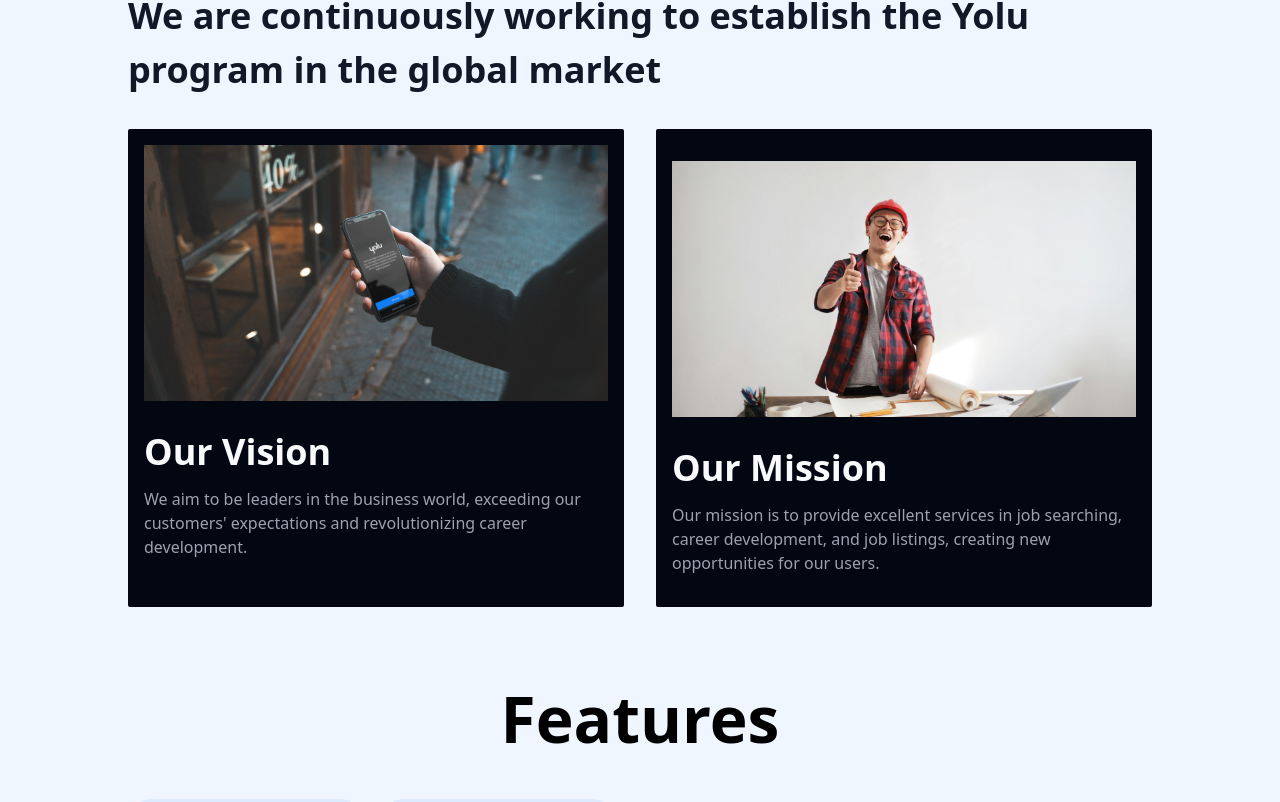
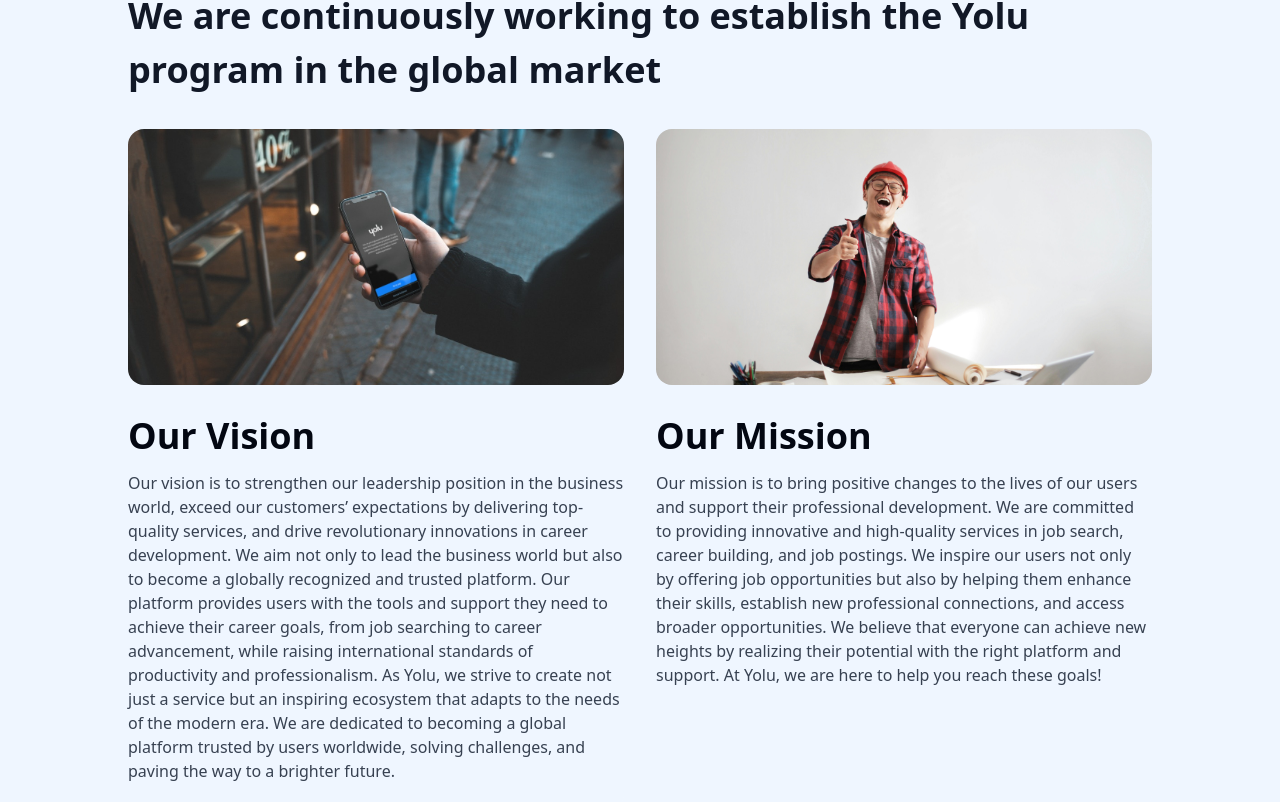
Before and after one commit to hazratAZE/yolu.app, a Next.js app: page /en in a window 1280 px wide. Shown: the part 2217-3019 px from the top of the page. Built offline with nearby package versions, Linux system fonts and the light colour scheme.

Commit message:
Change about screen mission and vision sections

```diff
--- a/messages/az.json
+++ b/messages/az.json
@@ -17,10 +17,10 @@
   "team_collaboration_desc": "Yolu olaraq, komanda əməkdaşlığını uğurun əsas elementi kimi görürük. Müxtəlif istedadları və baxış bucaqlarını bir araya gətirərək, güclü bir sinerji yaradırıq. Birlikdə işləməyin ortaq məqsədlərə daha sürətli və təsirli şəkildə çatmağa imkan verdiyinə inanırıq. Şəffaflıq, ünsiyyət və qarşılıqlı etimad prinsipləri ilə hər bir komanda üzvünün töhfəsini dəyərli hesab edirik.",
   "our_vision": "Vizyonumuz",
   "mission": "Missiyamız",
-  "mission_desc": "Missiyamız, istifadəçilərimizə iş tapma, karyera inkişafı və iş elanları vermə sahəsində mükəmməl xidmətlər təqdim edərək onlara yeni fürsətlər yaratmaqdır.",
+  "mission_desc": "Missiyamız, istifadəçilərimizin həyatında müsbət dəyişikliklər yaratmaq və onların peşəkar inkişafına dəstək olmaqdır. Biz, iş tapmaq, karyera qurmaq və iş elanları vermək sahəsində innovativ və yüksək keyfiyyətli xidmətlər təqdim etməyi əsas məqsədimiz hesab edirik. İstifadəçilərimizə yalnız iş elanları ilə deyil, həm də onların bacarıqlarını inkişaf etdirmək, yeni peşəkar əlaqələr qurmaq və daha geniş imkanlardan yararlanmaq üçün ilham veririk. Biz inanırıq ki, hər bir insan öz potensialını reallaşdırmaq üçün doğru platforma və dəstəklə yeni zirvələrə çata bilər. Yolu olaraq, bu məqsədlərə nail olmaq üçün yanınızdayıq!",
   "we_working_on": "Yolu proqramının qlobal bazarda öz yerini tutması üçün fəal şəkildə çalışırıq",
   "innovation_desc": "Yolu olaraq, innovasiyanı yalnız bir hədəf deyil, bir səyahət kimi görürük. Daim yenilikçi ideyalar inkişaf etdirərək, istifadəçilərimizin həyatını asanlaşdıran həllər təqdim edir və hər addımda gələcəyi formalaşdırmağa diqqət yetiririk. Texnologiyanı insan mərkəzli yanaşma ilə birləşdirərək, sərhədləri aşan layihələrə imza atırıq.",
-  "vision_desc": "İş dünyasında lider olmağı, müştərilərimizin gözləntilərini aşmağı və karyera inkişafında inqilab etməyi hədəfləyirik.",
+  "vision_desc": "Vizyonumuz, iş dünyasında liderlik mövqeyimizi möhkəmləndirmək, müştərilərimizin gözləntilərini aşaraq onlara ən yüksək keyfiyyətdə xidmət təqdim etmək və karyera inkişafı sahəsində inqilabi yeniliklər etməkdir. Biz yalnız iş dünyasında öncül olmaqla kifayətlənmirik, həm də qlobal səviyyədə tanınan və hər kəsin etibar etdiyi bir platforma çevrilməyi hədəfləyirik. Platformamız, istifadəçilərimizin iş tapmaqdan tutmuş karyera məqsədlərinə çatmaq üçün lazımi alətləri və dəstəyi təmin edərək dünya miqyasında məhsuldarlıq və peşəkarlıq standartlarını yüksəltməyi məqsəd qoyur. Yolu olaraq, sadəcə bir xidmət deyil, həm də ilham verən və müasir dövrün ehtiyaclarına uyğunlaşan bir ekosistem yaratmağa çalışırıq. Dünyanın hər yerindən istifadəçilərimizin etibar etdiyi, çətinlikləri həll edən və gələcəyə doğru yol açan qlobal bir platform olmaq üçün çalışırıq.",
   "service_desc": "İstifadəçilərimizə iş tapma, karyera inkişafı və iş elanları vermə sahəsində mükəmməl xidmətlər təqdim edərək onlara yeni fürsətlər yaratmaq.",
   "contact_us": "Bizimlə Əlaqə",
   "innovation": "İnnovasiya",
--- a/messages/en.json
+++ b/messages/en.json
@@ -17,10 +17,10 @@
   "team_collaboration_desc": "At Yolu, we see team collaboration as the cornerstone of success. By bringing together diverse talents and perspectives, we create a powerful synergy. We believe that working together enables us to achieve common goals faster and more effectively. With principles of transparency, communication, and mutual trust, we value the contributions of every team member.",
   "our_vision": "Our Vision",
   "mission": "Our Mission",
-  "mission_desc": "Our mission is to provide excellent services in job searching, career development, and job listings, creating new opportunities for our users.",
+  "mission_desc": "Our mission is to bring positive changes to the lives of our users and support their professional development. We are committed to providing innovative and high-quality services in job search, career building, and job postings. We inspire our users not only by offering job opportunities but also by helping them enhance their skills, establish new professional connections, and access broader opportunities. We believe that everyone can achieve new heights by realizing their potential with the right platform and support. At Yolu, we are here to help you reach these goals!",
   "we_working_on": "We are continuously working to establish the Yolu program in the global market",
   "innovation_desc": "At Yolu, we see innovation not just as a goal, but as a journey. By continuously developing innovative ideas, we deliver solutions that simplify our users' lives and focus on shaping the future at every step. Combining technology with a human-centered approach, we create projects that transcend boundaries.",
-  "vision_desc": "We aim to be leaders in the business world, exceeding our customers' expectations and revolutionizing career development.",
+  "vision_desc": "Our vision is to strengthen our leadership position in the business world, exceed our customers’ expectations by delivering top-quality services, and drive revolutionary innovations in career development. We aim not only to lead the business world but also to become a globally recognized and trusted platform. Our platform provides users with the tools and support they need to achieve their career goals, from job searching to career advancement, while raising international standards of productivity and professionalism. As Yolu, we strive to create not just a service but an inspiring ecosystem that adapts to the needs of the modern era. We are dedicated to becoming a global platform trusted by users worldwide, solving challenges, and paving the way to a brighter future.",
   "service_desc": "We provide excellent services in job searching, career development, and job listings, creating new opportunities for our users.",
   "contact_us": "Contact Us",
   "innovation": "Innovation",
--- a/messages/ru.json
+++ b/messages/ru.json
@@ -17,8 +17,8 @@
   "team_collaboration_desc": "В Yolu мы рассматриваем командное сотрудничество как ключевой элемент успеха. Объединяя разные таланты и точки зрения, мы создаем мощную синергию. Мы уверены, что совместная работа позволяет быстрее и эффективнее достигать общих целей. Следуя принципам прозрачности, коммуникации и взаимного доверия, мы ценим вклад каждого члена команды.",
   "our_vision": "Наше видение",
   "mission": "Наша миссия",
-  "mission_desc": "Наша миссия - предоставлять отличные услуги в области поиска работы, карьерного роста и размещения вакансий, создавая новые возможности для наших пользователей.",
-  "vision_desc": "Мы стремимся быть лидерами в мире бизнеса, превосходя ожидания наших клиентов и революционизируя развитие карьеры.",
+  "mission_desc": "Наша миссия — создавать положительные изменения в жизни наших пользователей и поддерживать их профессиональное развитие. Мы ставим своей целью предоставление инновационных и высококачественных услуг в области поиска работы, построения карьеры и публикации вакансий. Мы вдохновляем наших пользователей не только предложением вакансий, но и помощью в развитии их навыков, установлении новых профессиональных связей и использовании более широких возможностей. Мы верим, что каждый человек может достичь новых высот, реализуя свой потенциал с помощью правильной платформы и поддержки. С Yolu мы рядом, чтобы помочь вам достичь этих целей!",
+  "vision_desc": "Наша визия — укрепить лидерские позиции в деловом мире, превзойти ожидания наших клиентов, предлагая им услуги высочайшего качества, и осуществить революционные изменения в области карьерного развития. Мы стремимся не только быть лидерами в бизнесе, но и стать глобальной платформой, признанной во всем мире и заслуживающей доверия каждого. Наша платформа предоставляет пользователям все необходимые инструменты и поддержку для поиска работы и достижения карьерных целей, поднимая стандарты эффективности и профессионализма на международном уровне. Как Yolu, мы создаем не просто сервис, а вдохновляющую экосистему, которая отвечает требованиям современности. Мы работаем над тем, чтобы стать глобальной платформой, которой доверяют пользователи со всего мира, которая решает их задачи и прокладывает путь в будущее.",
   "service_desc": "Мы предоставляем отличные услуги в поиске работы, развитии карьеры и размещении вакансий, создавая новые возможности для наших пользователей.",
   "contact_us": "Свяжитесь с нами",
   "innovation": "Инновация",
--- a/messages/tr.json
+++ b/messages/tr.json
@@ -19,9 +19,9 @@
   "team_collaboration_desc": "Yolu olarak, takım işbirliğini başarıya ulaşmanın en önemli unsuru olarak görüyoruz. Farklı yetenekleri ve bakış açılarını bir araya getirerek, güçlü bir sinerji yaratıyoruz. Birlikte çalışarak, ortak hedeflere daha hızlı ve etkili bir şekilde ulaşabileceğimize inanıyoruz. Şeffaflık, iletişim ve karşılıklı güven ilkeleriyle, her bir ekip üyesinin katkısını değerli kılıyoruz.",
   "our_vision": "Vizyonumuz",
   "mission": "Misyonumuz",
-  "mission_desc": "Misyonumuz, iş bulma, kariyer geliştirme ve iş ilanları verme konusunda mükemmel hizmetler sunarak kullanıcılarımıza yeni fırsatlar yaratmaktır.",
+  "mission_desc": "Misyonumuz, kullanıcılarımızın hayatında olumlu değişiklikler yaratmak ve onların profesyonel gelişimlerine destek olmaktır. İş bulma, kariyer oluşturma ve iş ilanı verme alanlarında yenilikçi ve yüksek kaliteli hizmetler sunmayı temel hedefimiz olarak görüyoruz. Kullanıcılarımıza yalnızca iş ilanları sunmakla kalmayıp, aynı zamanda onların yeteneklerini geliştirmeleri, yeni profesyonel bağlantılar kurmaları ve daha geniş fırsatlardan faydalanmaları için ilham veriyoruz. Her bireyin, doğru platform ve destekle potansiyelini gerçekleştirerek yeni zirvelere ulaşabileceğine inanıyoruz. Yolu olarak, bu hedeflere ulaşmanız için yanınızdayız!",
   "we_working_on": "Yolu programını küresel pazarda yerini alması için geliştirmeye devam ediyoruz",
-  "vision_desc": "İş dünyasında lider olmayı, müşterilerimizin beklentilerini aşmayı ve kariyer gelişiminde devrim yapmayı hedefliyoruz.",
+  "vision_desc": "Vizyonumuz, iş dünyasında liderlik konumumuzu güçlendirmek, müşterilerimizin beklentilerini aşarak onlara en yüksek kalitede hizmet sunmak ve kariyer gelişimi alanında devrim niteliğinde yenilikler yapmaktır. Sadece iş dünyasında öncü olmakla kalmıyor, aynı zamanda global ölçekte tanınan ve herkesin güvendiği bir platform haline gelmeyi hedefliyoruz. Platformumuz, kullanıcılarımızın iş bulmaktan kariyer hedeflerine ulaşmaya kadar ihtiyaç duyduğu tüm araçları ve desteği sağlayarak dünya çapında verimlilik ve profesyonellik standartlarını yükseltmeyi amaçlıyor. Yolu olarak, yalnızca bir hizmet değil, aynı zamanda ilham veren ve modern çağın gereksinimlerine uyum sağlayan bir ekosistem yaratmayı hedefliyoruz. Dünyanın her yerinden kullanıcılarımızın güvendiği, zorlukları çözen ve geleceğe giden yolu açan global bir platform olmak için çalışıyoruz.",
   "service_desc": "Kullanıcılarımıza iş bulma, kariyer geliştirme ve iş ilanları verme konularında mükemmel hizmetler sunarak onlara yeni fırsatlar yaratıyoruz.",
   "contact_us": "Bizimle İletişim",
   "innovation": "İnovasyon",
--- a/src/app/components/Hakkimizda.tsx
+++ b/src/app/components/Hakkimizda.tsx
@@ -82,25 +82,27 @@ const Hakkımızda = () => {
       <h2 className="text-gray-900 font-semibold mt-8">{t("we_working_on")}</h2>
       <div className="container mx-auto grid grid-cols-1 md:grid-cols-2 gap-8 mt-8">
         {/* Vizyon */}
-        <div className="flex flex-col items-start text-left bg-gray-950 p-4 rounded-sm">
+        <div className="flex flex-col items-start text-left bg-blue-50 pb-8 rounded-3xl">
           <img
             src="/images/screen.png"
             alt="Vizyon"
-            className="w-full h-64 mb-6 object-cover"
+            className="w-full h-64 mb-6 object-cover rounded-2xl"
           />
-          <h2 className="font-semibold text-gray-50 mb-2">{t("our_vision")}</h2>
-          <p className="text-gray-400">{t("vision_desc")}</p>
+          <h2 className="font-semibold text-gray-950 mb-2">
+            {t("our_vision")}
+          </h2>
+          <p className="text-gray-700">{t("vision_desc")}</p>
         </div>
 
         {/* Misyon */}
-        <div className="flex flex-col items-start text-left bg-gray-950 p-4 py-8 rounded-sm">
+        <div className="flex flex-col items-start text-left bg-blue-50 pb-4 rounded-3xl">
           <img
             src="/images/mission.jpg"
             alt="Misyon"
-            className="w-full h-64 mb-6 object-cover"
+            className="w-full h-64 mb-6 object-cover rounded-2xl"
           />
-          <h2 className="font-semibold text-gray-50 mb-2">{t("mission")}</h2>
-          <p className="text-gray-400">{t("mission_desc")}</p>
+          <h2 className="font-semibold text-gray-950 mb-2">{t("mission")}</h2>
+          <p className="text-gray-700">{t("mission_desc")}</p>
         </div>
       </div>
       {/* Mobil uyum için düzenleme */}
```
